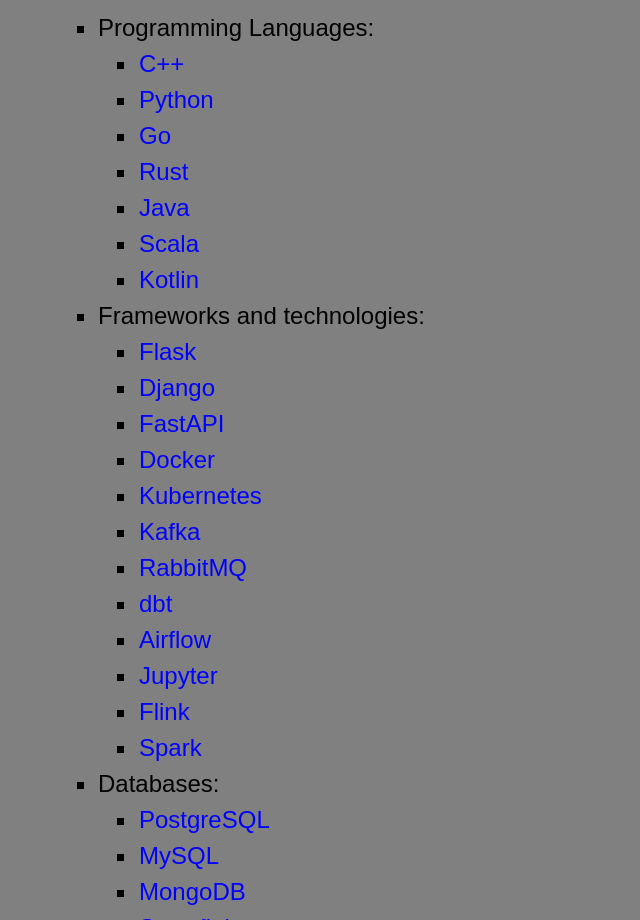
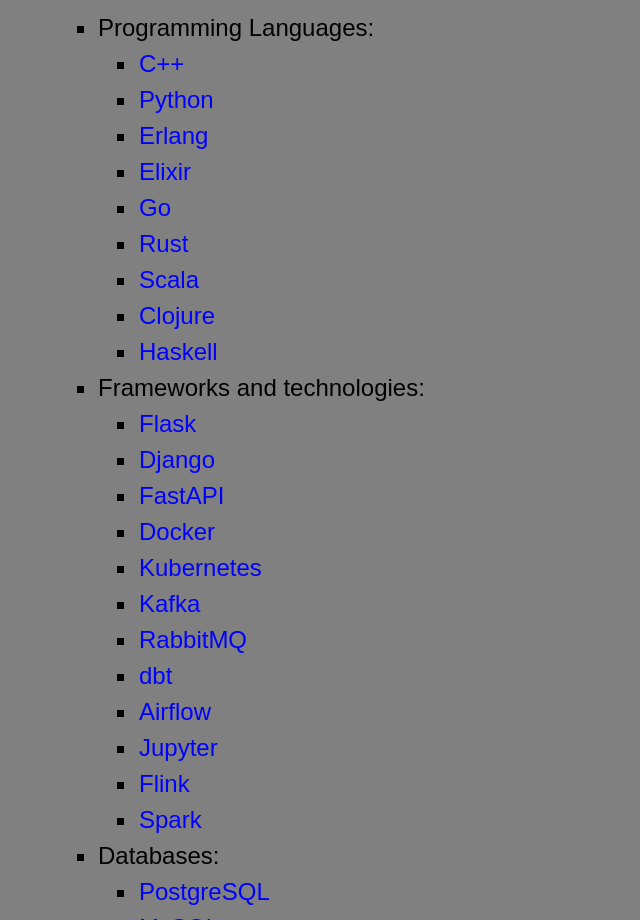
Before and after one commit to gorynych00/my-static-website, a website built with webpack: page dist/index.html in a window 1280 px wide. Shown: the part 940-1860 px from the top of the page, without its empty margins (0-640 px from the left). Built offline with nearby package versions, Linux system fonts and the light colour scheme.

Commit message:
update index

```diff
--- a/dist/index.html
+++ b/dist/index.html
@@ -58,19 +58,25 @@
                 <a href='https://www.python.org/'>Python</a>
               </li>
               <li>
+                <a href="https://www.erlang.org/">Erlang</a>
+              </li>
+              <li>
+                <a href="https://elixir-lang.org/">Elixir</a>
+              </li>
+              <li>
                 <a href="https://go.dev/">Go</a>
               </li>
               <li>
                 <a href="https://www.rust-lang.org/">Rust</a>
               </li>
               <li>
-                <a href="https://dev.java/">Java</a>
-              </li>
-              <li>
                 <a href="https://scala-lang.org/">Scala</a>
               </li>
               <li>
-                <a href="https://kotlinlang.org/">Kotlin</a>
+                <a href="https://clojure.org/">Clojure</a>
+              </li>
+              <li>
+                <a href="https://www.haskell.org/">Haskell</a>
               </li>
             </ul>
           </li>
```
